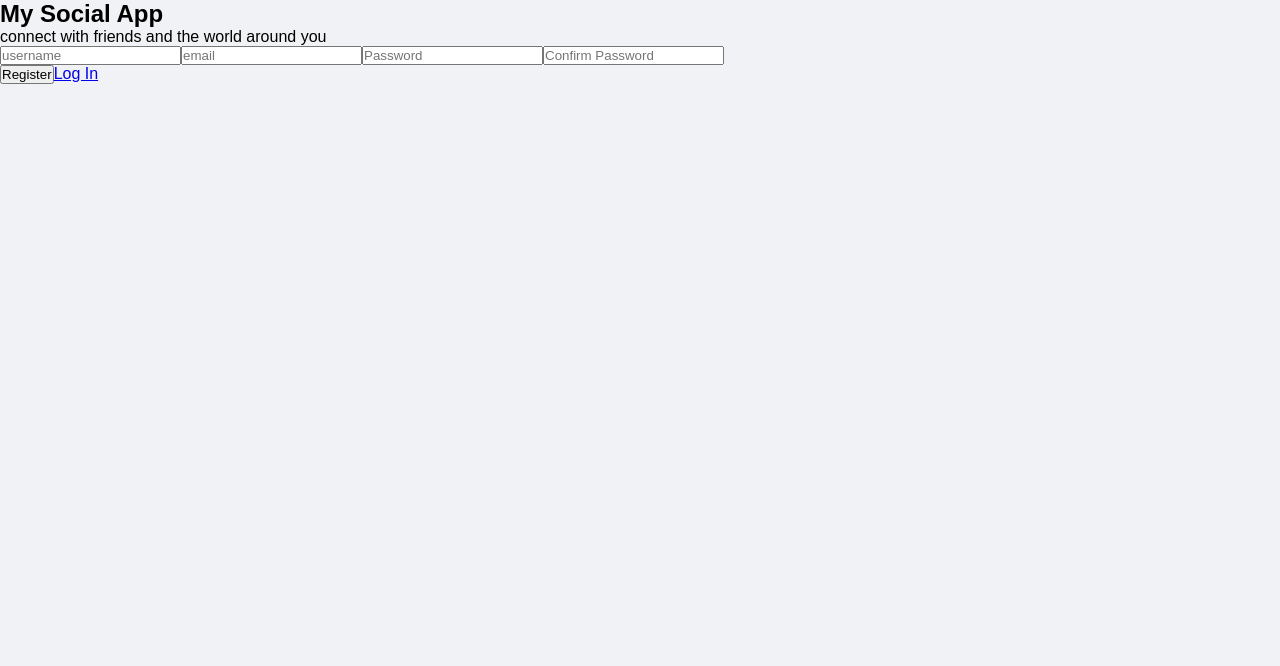
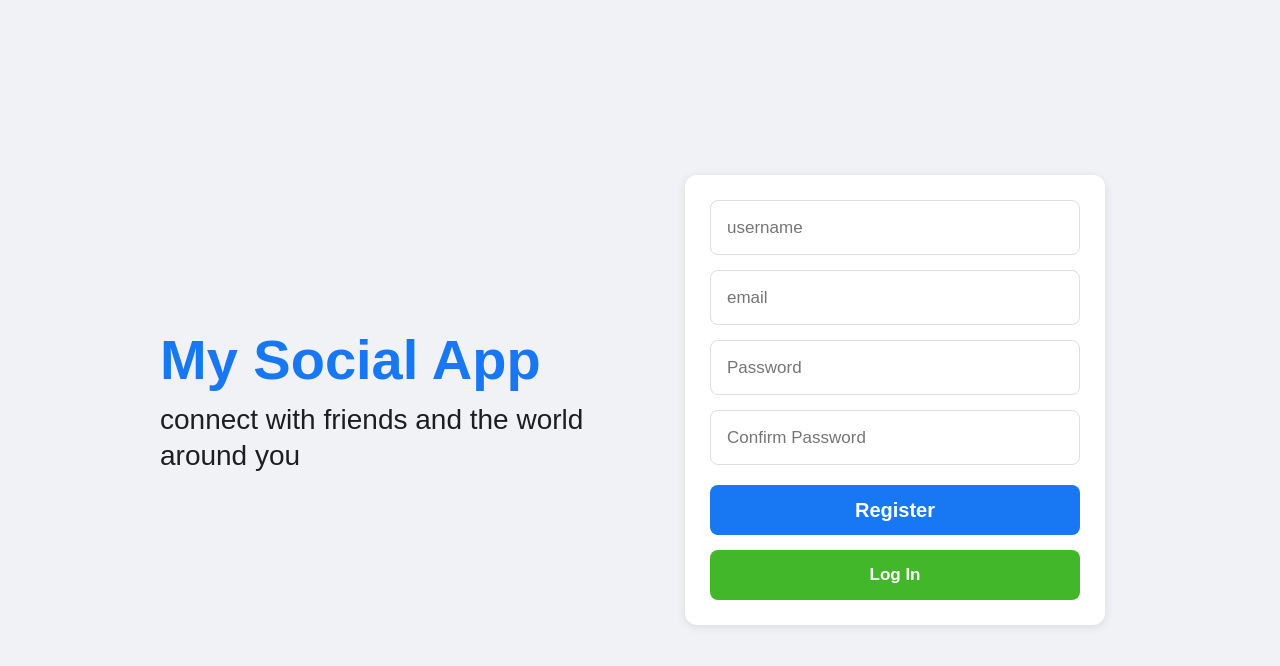
Before and after one commit to jehanzaib-dev/fullstack-learning, a React (Create React App) app in the folder client/: page / in a window 1280 px wide. Shown: the top 666 px of the page. Built offline with nearby package versions, Linux system fonts and the light colour scheme.

Commit message:
style: add styling to register and login pages

```diff
--- a/client/src/pages/login/login.css
+++ b/client/src/pages/login/login.css
@@ -0,0 +1,185 @@
+.loginPage{
+    width: 100vw;
+    height: 100vh;
+
+    background-color: #f0f2f5;
+
+    display: flex;
+    align-items: center;
+    justify-content: center;
+}
+
+.loginWrapper{
+    width: 75%;
+    height: 75%;
+
+    display: flex;
+    align-items: center;
+    justify-content: center;
+
+    gap: 60px;
+}
+
+.leftContentBox,
+.rightContentBox{
+    flex: 1;
+}
+
+.leftContentBox h2{
+    font-size: 56px;
+    color: #1877f2;
+
+    margin-bottom: 10px;
+
+    font-weight: 700;
+}
+
+.leftContentBox p{
+    font-size: 28px;
+    line-height: 36px;
+
+    color: #1c1e21;
+}
+
+.rightContentBox{
+    display: flex;
+    justify-content: center;
+}
+
+.rightContentBox form{
+    width: 100%;
+    max-width: 420px;
+
+    background-color: white;
+
+    border-radius: 12px;
+
+    padding: 25px;
+
+    box-shadow:
+    0 2px 10px rgba(0,0,0,0.1);
+
+    display: flex;
+    flex-direction: column;
+
+    gap: 20px;
+}
+
+.inputsBox{
+    display: flex;
+    flex-direction: column;
+
+    gap: 15px;
+}
+
+.inputsBox input{
+    height: 55px;
+
+    padding: 0 16px;
+
+    border: 1px solid #dddfe2;
+    border-radius: 8px;
+
+    font-size: 17px;
+
+    outline: none;
+}
+
+.inputsBox input:focus{
+    border-color: #1877f2;
+
+    box-shadow:
+    0 0 0 2px rgba(24,119,242,0.2);
+}
+
+.buttonsBox{
+    display: flex;
+    flex-direction: column;
+
+    gap: 15px;
+}
+
+.buttonsBox button{
+    height: 50px;
+
+    border: none;
+    border-radius: 8px;
+
+    background-color: #1877f2;
+
+    color: white;
+
+    font-size: 20px;
+    font-weight: 600;
+
+    cursor: pointer;
+
+    transition: 0.2s;
+}
+
+.buttonsBox button:hover{
+    background-color: #166fe5;
+}
+
+.buttonsBox p{
+    text-align: center;
+
+    color: #1877f2;
+
+    cursor: pointer;
+
+    font-size: 14px;
+}
+
+.buttonsBox a{
+    height: 50px;
+
+    display: flex;
+    align-items: center;
+    justify-content: center;
+
+    text-decoration: none;
+
+    background-color: #42b72a;
+    color: white;
+
+    border-radius: 8px;
+
+    font-size: 17px;
+    font-weight: 600;
+
+    transition: 0.2s;
+}
+
+.buttonsBox a:hover{
+    background-color: #36a420;
+}
+
+@media screen and (max-width: 768px){
+
+    .loginWrapper{
+        flex-direction: column;
+
+        width: 90%;
+        height: auto;
+
+        gap: 30px;
+    }
+
+    .leftContentBox{
+        text-align: center;
+    }
+
+    .leftContentBox h2{
+        font-size: 42px;
+    }
+
+    .leftContentBox p{
+        font-size: 22px;
+        line-height: 30px;
+    }
+
+    .rightContentBox form{
+        max-width: 100%;
+    }
+}
--- a/client/src/pages/login/login.jsx
+++ b/client/src/pages/login/login.jsx
@@ -1,3 +1,4 @@
+import './login.css';
 import { useRef, useContext, useEffect, useState } from "react";
 import { loginCall } from "../../apiCalls/apiCalls.js";
 import { AuthContext } from "../../context/authContext.js";
--- a/client/src/pages/register/register.css
+++ b/client/src/pages/register/register.css
@@ -0,0 +1,167 @@
+.Page{
+    width: 100vw;
+    height: 100vh;
+    background-color: #f0f2f5;
+
+    display: flex;
+    align-items: center;
+    justify-content: center;
+}
+
+.registerWrapper{
+    width: 75%;
+    height: 75%;
+
+    display: flex;
+    align-items: center;
+    justify-content: center;
+
+    gap: 60px;
+}
+
+.leftContentBox,
+.rightContentBox{
+    flex: 1;
+}
+
+.leftContentBox h2{
+    font-size: 56px;
+    color: #1877f2;
+    margin-bottom: 10px;
+    font-weight: 700;
+}
+
+.leftContentBox p{
+    font-size: 28px;
+    color: #1c1e21;
+    line-height: 36px;
+}
+
+.rightContentBox{
+    display: flex;
+    justify-content: center;
+}
+
+.inputForm{
+    width: 100%;
+    max-width: 420px;
+
+    background-color: white;
+
+    padding: 25px;
+
+    border-radius: 12px;
+
+    box-shadow:
+    0 2px 10px rgba(0,0,0,0.1);
+
+    display: flex;
+    flex-direction: column;
+    gap: 20px;
+}
+
+.inputsCntnr{
+    display: flex;
+    flex-direction: column;
+    gap: 15px;
+}
+
+.inputsCntnr input{
+    height: 55px;
+
+    padding: 0 16px;
+
+    border: 1px solid #dddfe2;
+    border-radius: 8px;
+
+    font-size: 17px;
+
+    outline: none;
+}
+
+.inputsCntnr input:focus{
+    border-color: #1877f2;
+
+    box-shadow:
+    0 0 0 2px rgba(24,119,242,0.2);
+}
+
+.buttonsCntnr{
+    display: flex;
+    flex-direction: column;
+    gap: 15px;
+}
+
+.buttonsCntnr button{
+    height: 50px;
+
+    border: none;
+    border-radius: 8px;
+
+    background-color: #1877f2;
+    color: white;
+
+    font-size: 20px;
+    font-weight: 600;
+
+    cursor: pointer;
+
+    transition: 0.2s;
+}
+
+.buttonsCntnr button:hover{
+    background-color: #166fe5;
+}
+
+.buttonsCntnr a{
+    height: 50px;
+
+    display: flex;
+    align-items: center;
+    justify-content: center;
+
+    text-decoration: none;
+
+    background-color: #42b72a;
+    color: white;
+
+    border-radius: 8px;
+
+    font-size: 17px;
+    font-weight: 600;
+
+    transition: 0.2s;
+}
+
+.buttonsCntnr a:hover{
+    background-color: #36a420;
+}
+
+@media screen and (max-width: 768px){
+
+    .registerWrapper{
+        flex-direction: column;
+
+        width: 90%;
+        height: auto;
+
+        gap: 30px;
+    }
+
+    .leftContentBox{
+        text-align: center;
+    }
+
+    .leftContentBox h2{
+        font-size: 42px;
+    }
+
+    .leftContentBox p{
+        font-size: 22px;
+        line-height: 30px;
+    }
+
+    .inputForm{
+        max-width: 100%;
+    }
+}
--- a/client/src/pages/register/register.jsx
+++ b/client/src/pages/register/register.jsx
@@ -1,3 +1,4 @@
+import './register.css';
 import { useRef, useState } from "react";
 import {Link, useNavigate} from 'react-router-dom';
 import { RegisterCall } from "../../apiCalls/apiCalls.js";
```
